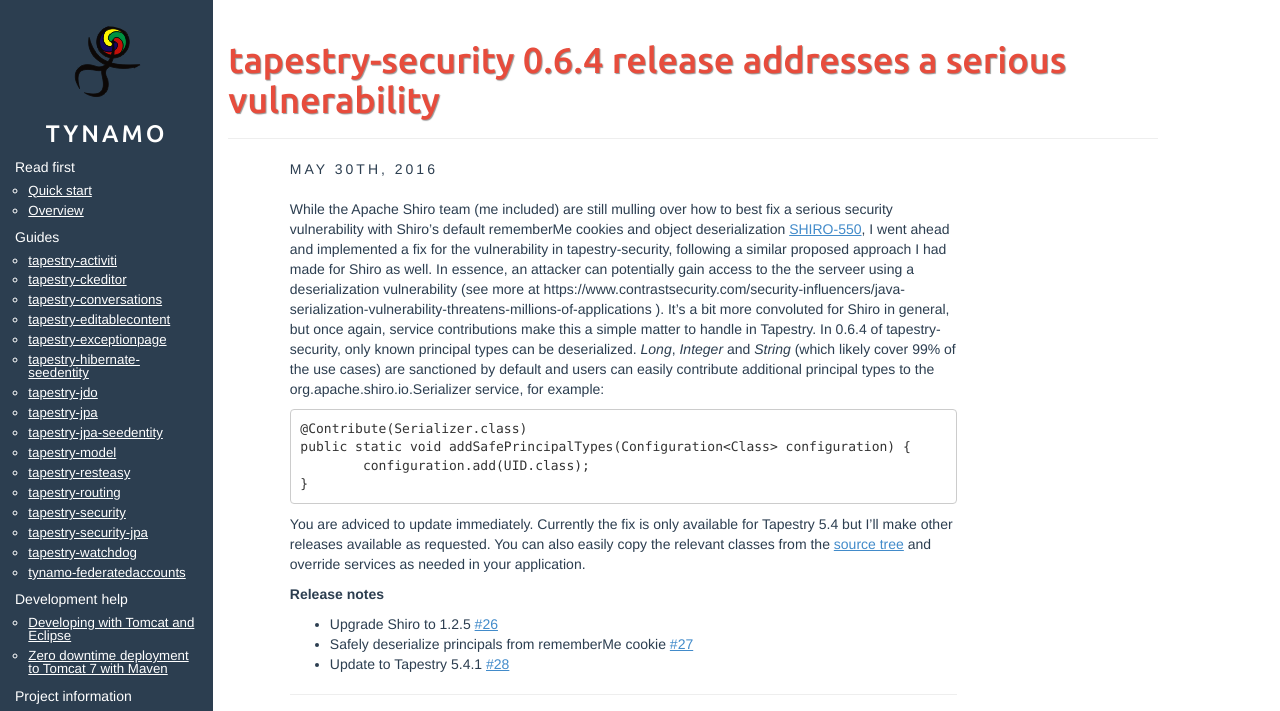
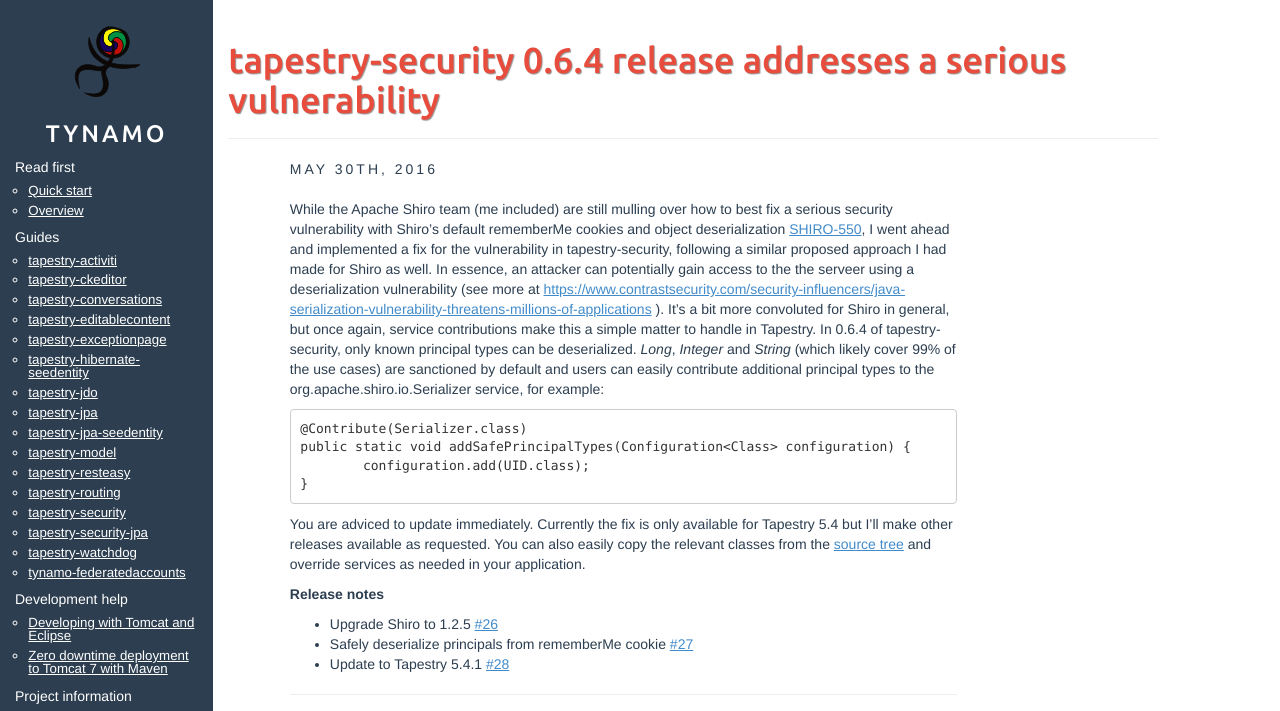
Before and after one commit to vjlamp/tynamo.github.io, a Jekyll site: the page built from _posts/2016-05-30-tapestry-security-0.6.4-release-addresses-a-serious-vulnerability.md, in a window 1280 px wide and 1112 px high, cut to the strip 0-711 px from the top of the window. Built offline with Jekyll 4.4.1, drawn with Linux system fonts in a browser that asks for light colours.

````diff
--- a/_posts/2016-05-30-tapestry-security-0.6.4-release-addresses-a-serious-vulnerability.md
+++ b/_posts/2016-05-30-tapestry-security-0.6.4-release-addresses-a-serious-vulnerability.md
@@ -3,7 +3,7 @@ layout: post
 title: tapestry-security 0.6.4 release addresses a serious vulnerability
 ---
 
-While the Apache Shiro team (me included) are still mulling over how to best fix a serious security vulnerability with Shiro's default rememberMe cookies and object deserialization [SHIRO-550](https://issues.apache.org/jira/browse/SHIRO-550), I went ahead and implemented a fix for the vulnerability in tapestry-security, following a similar proposed approach I had made for Shiro as well. In essence, an attacker can potentially gain access to the the serveer using a deserialization vulnerability (see more at https://www.contrastsecurity.com/security-influencers/java-serialization-vulnerability-threatens-millions-of-applications ). It's a bit more convoluted for Shiro in general, but once again, service contributions make this a simple matter to handle in Tapestry. In 0.6.4 of tapestry-security, only known principal types can be deserialized. *Long*, *Integer* and *String* (which likely cover 99% of the use cases) are sanctioned by default and users can easily contribute additional principal types to the org.apache.shiro.io.Serializer service, for example:
+While the Apache Shiro team (me included) are still mulling over how to best fix a serious security vulnerability with Shiro's default rememberMe cookies and object deserialization [SHIRO-550](https://issues.apache.org/jira/browse/SHIRO-550), I went ahead and implemented a fix for the vulnerability in tapestry-security, following a similar proposed approach I had made for Shiro as well. In essence, an attacker can potentially gain access to the the serveer using a deserialization vulnerability (see more at <https://www.contrastsecurity.com/security-influencers/java-serialization-vulnerability-threatens-millions-of-applications> ). It's a bit more convoluted for Shiro in general, but once again, service contributions make this a simple matter to handle in Tapestry. In 0.6.4 of tapestry-security, only known principal types can be deserialized. *Long*, *Integer* and *String* (which likely cover 99% of the use cases) are sanctioned by default and users can easily contribute additional principal types to the org.apache.shiro.io.Serializer service, for example:
 
 ```
 @Contribute(Serializer.class)
````
